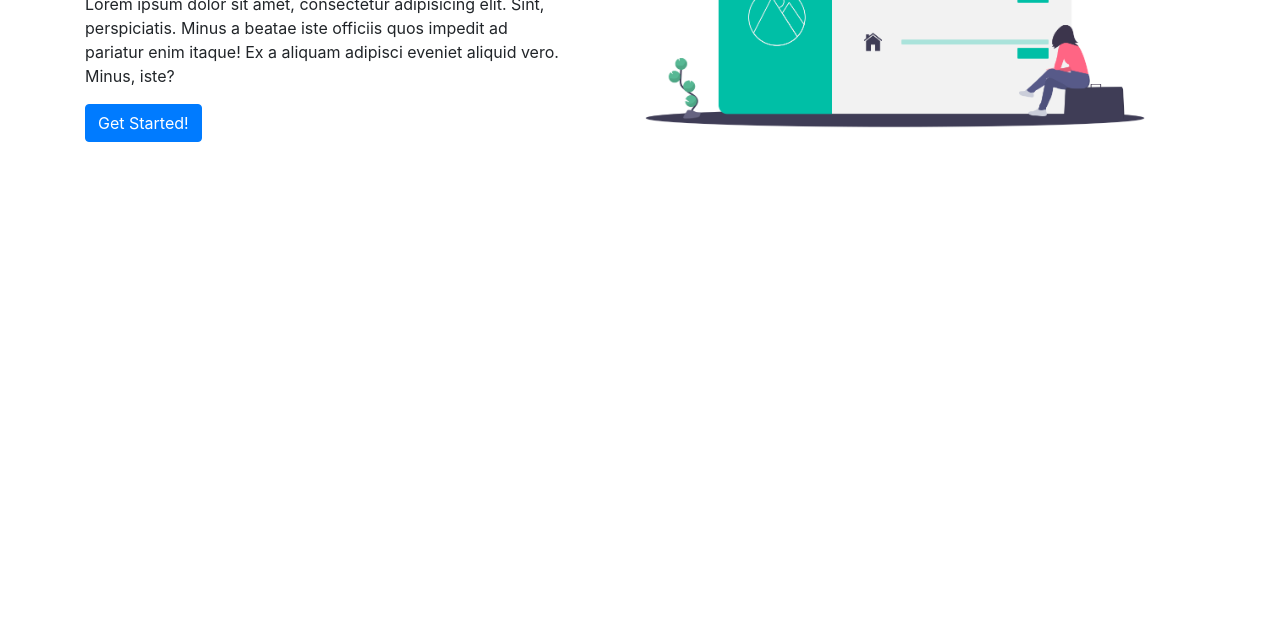
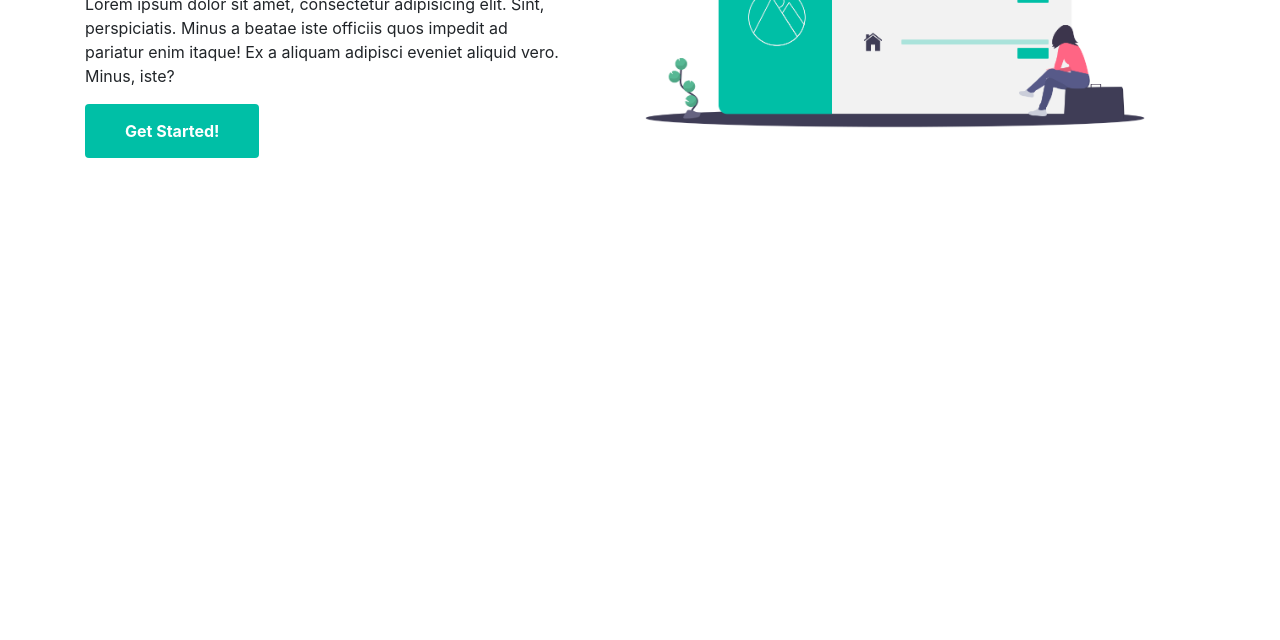
Before and after one commit to balinux/css-bootstrap-web-design, a plain HTML site: page index.html in a window 1280 px wide. Shown: the part 160-800 px from the top of the page. Drawn offline with Linux system fonts and the light colour scheme.

Commit message:
add: custom css custom component

```diff
--- /dev/null
+++ b/css/custom.css
@@ -0,0 +1,12 @@
+.btn-primary {
+    background: #00BFA6;
+    border: 0px;
+    padding: 15px 40px;
+    font-size: 16px;
+    font-weight: bold;
+}
+
+.btn-primary:hover {
+    background: #029A87;
+    border: 0px;
+}
--- a/index.html
+++ b/index.html
@@ -1,12 +1,15 @@
 <!DOCTYPE html>
 <html lang="en">
+
 <head>
     <meta charset="UTF-8">
     <meta name="viewport" content="width=device-width, initial-scale=1.0">
     <meta http-equiv="X-UA-Compatible" content="ie=edge">
     <title>Balinux Web Design</title>
     <link rel="stylesheet" href="css/bootstrap.css">
+    <link rel="stylesheet" href="css/custom.css">
 </head>
+
 <body>
     <section class="hero">
         <div class="container">
@@ -26,4 +29,5 @@
 
     <script type="text/javascript" src="js/bootstrap.js"></script>
 </body>
+
 </html>
```
